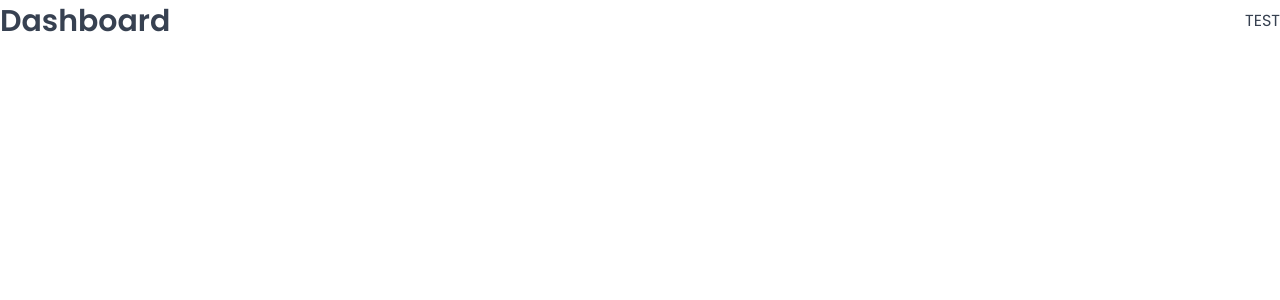
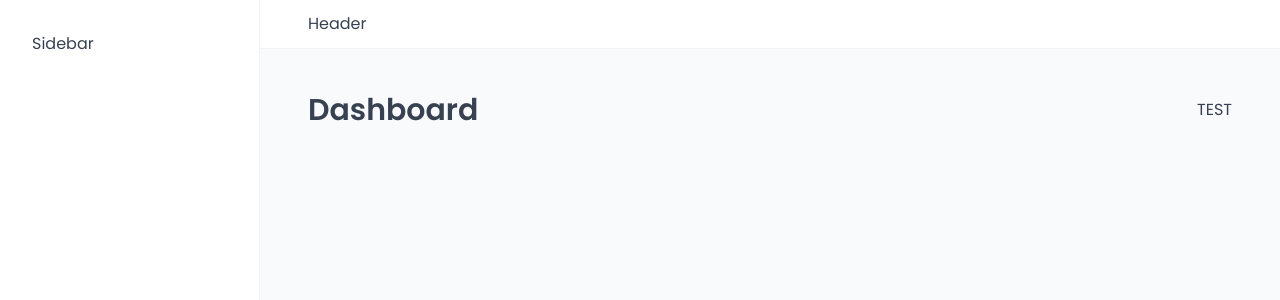
Before and after one commit to yohansky/react-the-wild-oasis, a React (Vite) app: page /dashboard in a window 1280 px wide. Shown: the top 300 px of the page. Built offline with nearby package versions, Linux system fonts and the light colour scheme; a web font is replaced by a local one.

Commit message:
Build the app layout

```diff
--- a/src/App.jsx
+++ b/src/App.jsx
@@ -9,6 +9,7 @@
 import Login from './pages/Login';
 import PageNotFound from './pages/PageNotFound';
 import GlobalStyles from './styles/GlobalStyles';
+import AppLayout from './ui/AppLayout';
 
 function App() {
   return (
@@ -16,6 +17,7 @@
       <GlobalStyles />
       <BrowserRouter>
         <Routes>
+          <Route element={<AppLayout />}>
             <Route index element={<Navigate replace to="dashboard" />} />
             <Route path="dashboard" element={<Dashboard />} />
             <Route path="bookings" element={<Bookings />} />
@@ -23,6 +25,7 @@
             <Route path="users" element={<Users />} />
             <Route path="settings" element={<Settings />} />
             <Route path="account" element={<Account />} />
+          </Route>
           <Route path="login" element={<Login />} />
           <Route path="*" element={<PageNotFound />} />
         </Routes>
--- /dev/null
+++ b/src/ui/AppLayout.jsx
@@ -0,0 +1,31 @@
+import React from 'react';
+import { Outlet } from 'react-router-dom';
+import Sidebar from './Sidebar';
+import Header from './Header';
+import styled from 'styled-components';
+
+const StyledAppLayout = styled.div`
+  display: grid;
+  grid-template-columns: 26rem 1fr;
+  grid-template-rows: auto 1fr;
+  height: 100vh;
+`;
+
+const Main = styled.main`
+  background-color: var(--color-grey-50);
+  padding: 4rem 4.8rem 6.4rem;
+`;
+
+function AppLayout() {
+  return (
+    <StyledAppLayout>
+      <Header />
+      <Sidebar />
+      <Main>
+        <Outlet />
+      </Main>
+    </StyledAppLayout>
+  );
+}
+
+export default AppLayout;
--- /dev/null
+++ b/src/ui/Header.jsx
@@ -0,0 +1,14 @@
+import React from 'react';
+import styled from 'styled-components';
+
+const StyledHeader = styled.header`
+  background-color: var(--color-grey-0);
+  padding: 1.2rem 4.8rem;
+  border-bottom: 1px solid var(--color-grey-100);
+`;
+
+function Header() {
+  return <StyledHeader>Header</StyledHeader>;
+}
+
+export default Header;
--- /dev/null
+++ b/src/ui/Sidebar.jsx
@@ -0,0 +1,15 @@
+import React from 'react';
+import styled from 'styled-components';
+const StyledSidebar = styled.aside`
+  background-color: var(--color-grey-0);
+  padding: 3.2rem;
+  border-right: 1px solid var(--color-grey-100);
+
+  grid-row: 1 / -1;
+`;
+
+function Sidebar() {
+  return <StyledSidebar>Sidebar</StyledSidebar>;
+}
+
+export default Sidebar;
```
Lines whose indentation alone changed are shown as unchanged.
